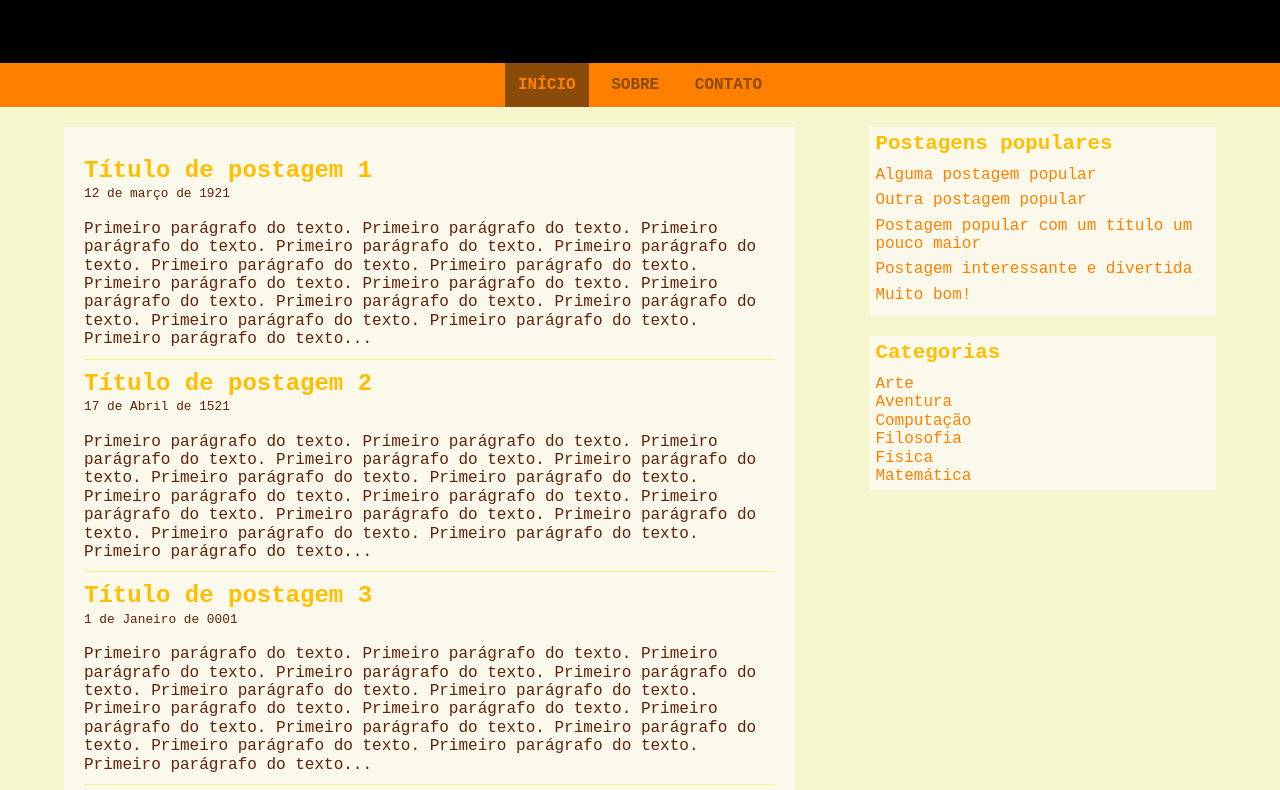
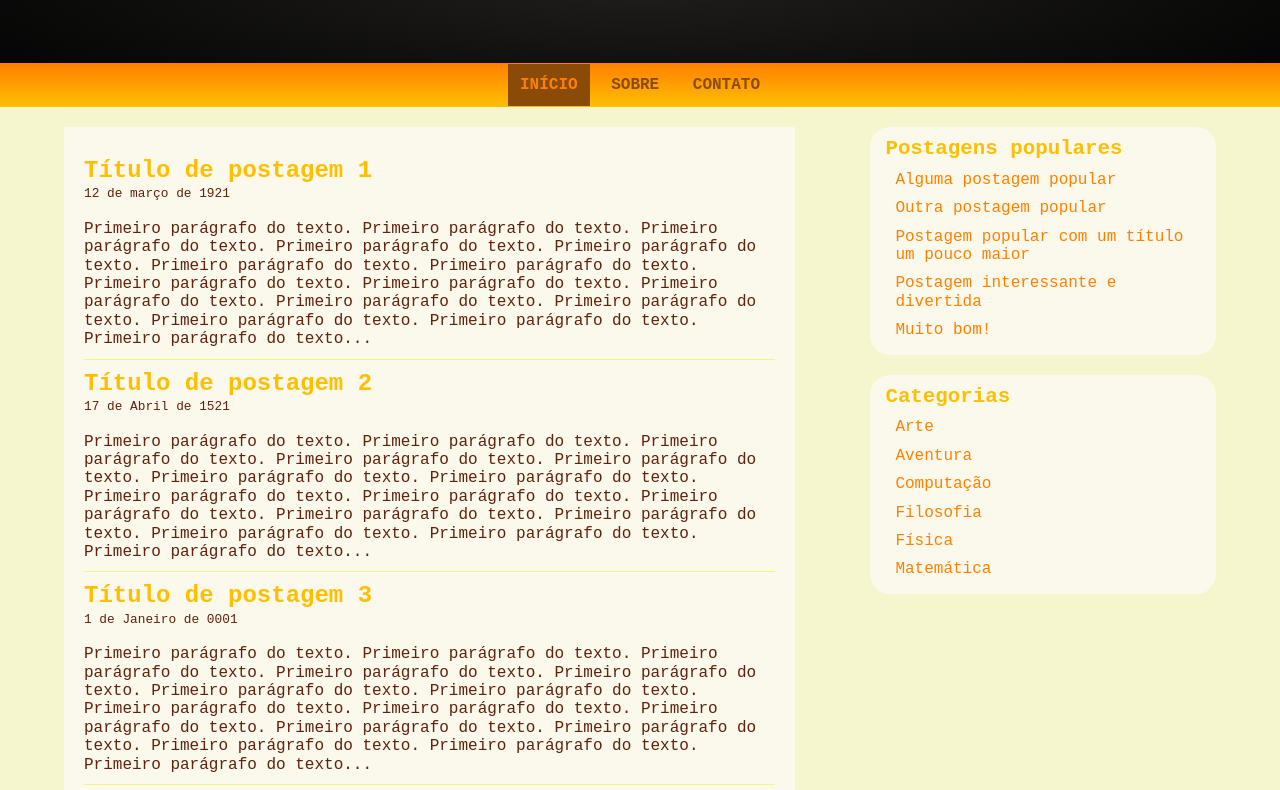
Before and after one commit to Lucas-Vini/cabs-lab-front-end, a plain HTML site: page index.html in a window 1280 px wide. Shown: the part 147-937 px from the top of the page. Drawn offline with Linux system fonts and the light colour scheme.

Commit message:
adding gradient in navbar, footer and header

```diff
--- a/css/estilo.css
+++ b/css/estilo.css
@@ -14,7 +14,7 @@ body{
 /*Layout*/
 
 #cabecalho{
-	background: black;
+	background: radial-gradient(#201f1d, black);
 	min-width: 410px;
 	text-align: center;
 }
@@ -24,7 +24,7 @@ body{
 }
 
 #menu-cabecalho{
-	background: #FF8000;
+	background: linear-gradient(#FF8000, #FFBF00);
 	padding: 13px;
 }
 
@@ -53,7 +53,7 @@ body{
 
 #rodape{
 	clear: both;
-	background: #FF8000;
+	background: linear-gradient(#FF8000, #FFBF00);
 	padding: 15px;
 	text-align: center;
 	color: #8A4B08;
@@ -63,6 +63,7 @@ body{
 	background: #FAF9EB;
 	padding: 5px;
 	margin-bottom: 20px;
+	border-radius: 20px;
 }
 
 .post{
@@ -83,7 +84,7 @@ a:hover{
 
 #cabecalho a:link, #cabecalho a:visited{
 	color: #8A4B08;
-	padding: 13px;
+	padding: 12px;
 }
 
 ul li{
@@ -141,8 +142,15 @@ h2~form {
 	padding-top: 17px;
 }
 
-h3~div{
-	padding-bottom: 7px;
+
+.menu-lateral h3{
+	padding-top: 5px;
+	padding-left: 10px;
+}
+
+.menu-lateral div{
+	padding-left: 20px;
+	padding-bottom: 10px;
 }
 
 textarea{
--- a/index.html
+++ b/index.html
@@ -64,21 +64,21 @@
 
 				<div class="menu-lateral">
 					<h3>Postagens populares</h3>
-					<div><a href="">Alguma postagem popular</a><br></div>
-					<div><a href="">Outra postagem popular</a><br></div>
-					<div><a href="">Postagem popular com um título um pouco maior</a><br></div>
-					<div><a href="">Postagem interessante e divertida </a><br></div>
-					<div><a href="">Muito bom!</a><br></div>
+					<div><a href="">Alguma postagem popular</a></div>
+					<div><a href="">Outra postagem popular</a></div>
+					<div><a href="">Postagem popular com um título um pouco maior</a></div>
+					<div><a href="">Postagem interessante e divertida </a></div>
+					<div><a href="">Muito bom!</a></div>
 				</div>
 
 				<div class="menu-lateral">
 					<h3>Categorias</h3>
-					<a href="">Arte</a><br>
-					<a href="">Aventura</a><br>
-					<a href="">Computação</a><br>
-					<a href="">Filosofia</a><br>
-					<a href="">Física</a><br>
-					<a href="">Matemática</a><br>
+					<div><a href="">Arte</a></div>
+					<div><a href="">Aventura</a></div>
+					<div><a href="">Computação</a></div>
+					<div><a href="">Filosofia</a></div>
+					<div><a href="">Física</a></div>
+					<div><a href="">Matemática</a></div>
 				</div>
 
 			</div>
```
Also changed, not shown: contato.html (+11 -11 lines), sobre.html (+11 -11 lines).
